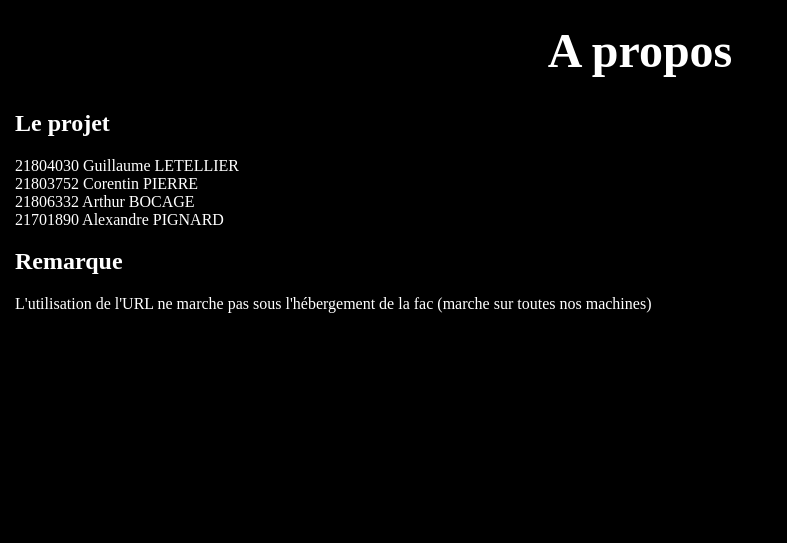
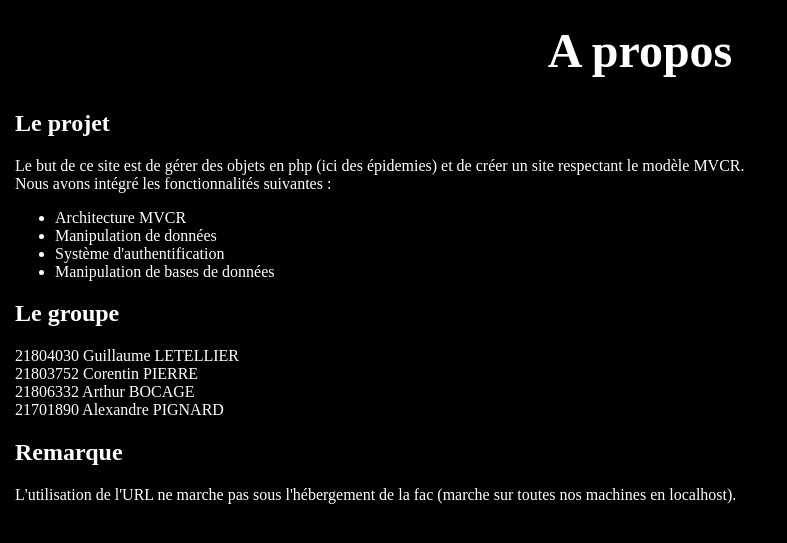
Before and after one commit to Guigui14460/pandemics-site, a PHP site: page /index.php/about in a window 1280 px wide. Shown: the part 50-593 px from the top of the page, without its empty margins (0-787 px from the left). Run offline with PHP 8.4, Linux system fonts and the light colour scheme; data that the repository does not hold is empty.

Commit message:
Courte modification de la page "a propos".

```diff
--- a/src/view/GeneralView.php
+++ b/src/view/GeneralView.php
@@ -17,6 +17,9 @@ class GeneralView extends AbstractView {
         $this->title = "A propos";
 
         $this->content = "<h1>{$this->title}</h1><h2>Le projet</h2>";
+        $this->content .= "<p>Le but de ce site est de gérer des objets en php (ici des épidemies) et de créer un site respectant le modèle MVCR.<br> Nous avons intégré les fonctionnalités suivantes :</p>";
+        $this->content .= "<ul><li>Architecture MVCR</li><li>Manipulation de données</li><li>Système d'authentification</li><li>Manipulation de bases de données</li></ul>";
+        $this->content .= "<h2>Le groupe</h2>";
         $this->content .= "<p>21804030 Guillaume LETELLIER<br>";
         $this->content .= "21803752 Corentin PIERRE<br>";
         $this->content .= "21806332 Arthur BOCAGE<br>";
@@ -24,6 +27,6 @@ class GeneralView extends AbstractView {
 
 
         $this->content .= "<h2>Remarque</h2>";
-        $this->content .= "<p>L'utilisation de l'URL ne marche pas sous l'hébergement de la fac (marche sur toutes nos machines)</p>";
+        $this->content .= "<p>L'utilisation de l'URL ne marche pas sous l'hébergement de la fac (marche sur toutes nos machines en localhost).</p>";
     }
 }
```
